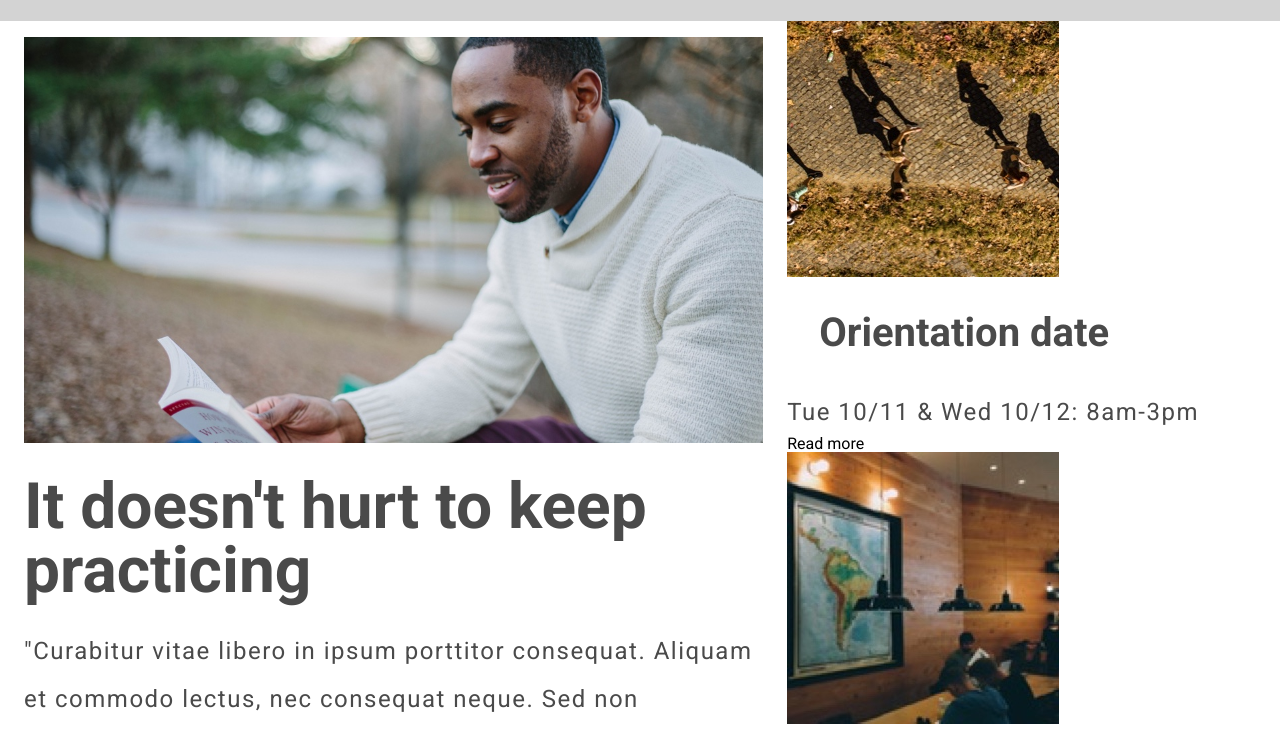
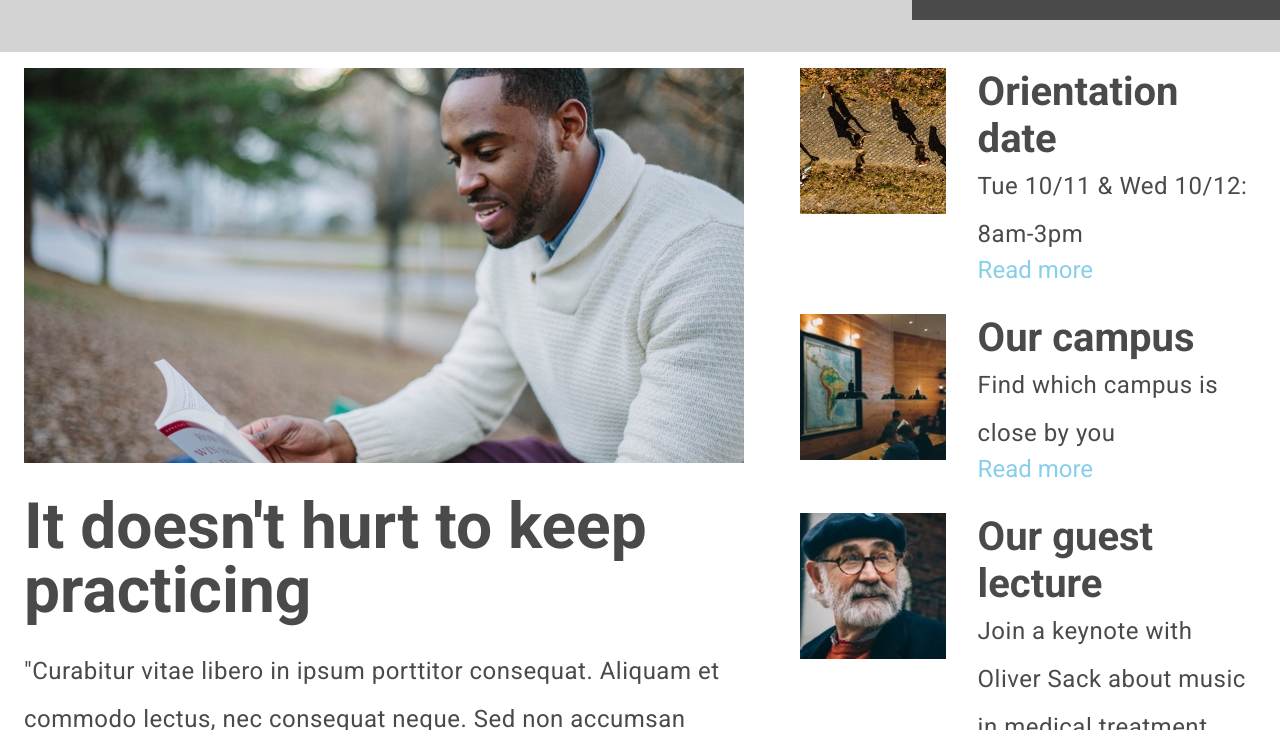
Before and after one commit to masako-y/ColmarAcademy, a plain HTML site: page index.html in a window 1280 px wide. Shown: the part 859-1589 px from the top of the page. Drawn offline with Linux system fonts and the light colour scheme.

Commit message:
almost finish second page

```diff
--- a/resources/css/style.css
+++ b/resources/css/style.css
@@ -37,7 +37,7 @@ h3 {
   font-size: 2.5rem;
   font-weight: bold;
   line-height: normal;
-  padding: 2rem;
+  /*padding: 2rem;*/
 
 }
 
@@ -98,7 +98,7 @@ nav li {
 
 .banner img {
   width: 60%;
-  margin-right: 1.5rem;
+  margin: 2rem 1.5rem;
   vertical-align: center;
   display: inline-block;
 }
@@ -115,6 +115,10 @@ nav li {
   font-size: 4.5rem;
   font-weight: 700;
   line-height: 1.4;
+  padding: 1.5rem;
+}
+
+.banner h3 {
   padding: 2rem;
 }
 
@@ -143,9 +147,34 @@ nav li {
 
 .rightinfo {
   width: 40%;
+  padding: 1rem;
+}
+
+.info {
+  display: flex;
+  justify-content: space-between;
+  padding: 1rem;
+
+}
+
+.info .image-container {
+  width: 35%;
+  height: auto;
+}
+
+.rightinfo-text {
+  text-align: left;
+  padding-left: 2rem;
+  width: 65%;
 }
 
 .information p {
   font-size: 1.5rem;
-  letter-spacing: 1.5px;
+  letter-spacing: .5px;
 }
+
+.info a {
+  font-size: 1.5rem;
+  margin-top: .5rem;
+  color: skyblue;
+}
```
Also changed, not shown: index.html (+1 -1 lines).
